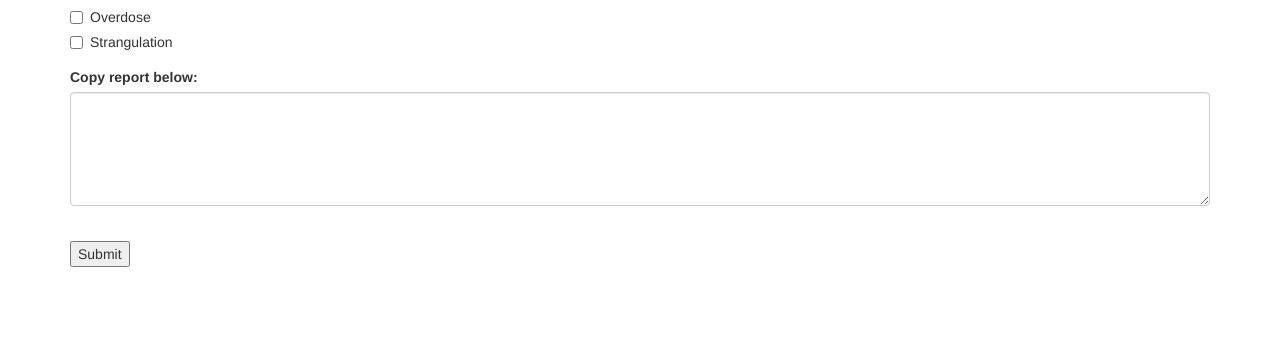
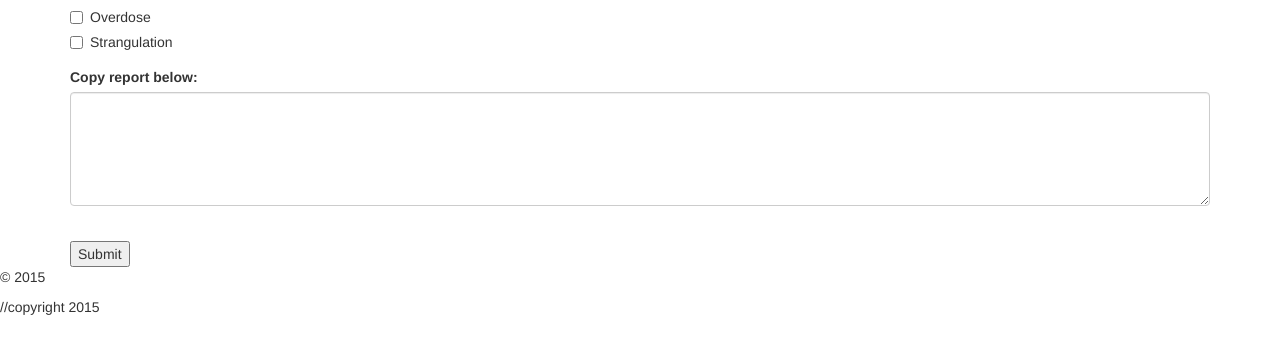
Before and after one commit to cainmd/forensic_corrector, a plain HTML site: page index.html in a window 1280 px wide. Shown: the part 433-786 px from the top of the page. Drawn offline with nearby package versions, Linux system fonts and the light colour scheme.

Commit message:
update index.html

```diff
--- a/index.html
+++ b/index.html
@@ -166,10 +166,11 @@
 <script type="text/javascript" src="js/OD.js"></script>
 
  <div id = "footer">
-
+<p>&copy; 2015</p>
  </div>
  </body>
 
+ //copyright 2015
 
 
 </html>
```
